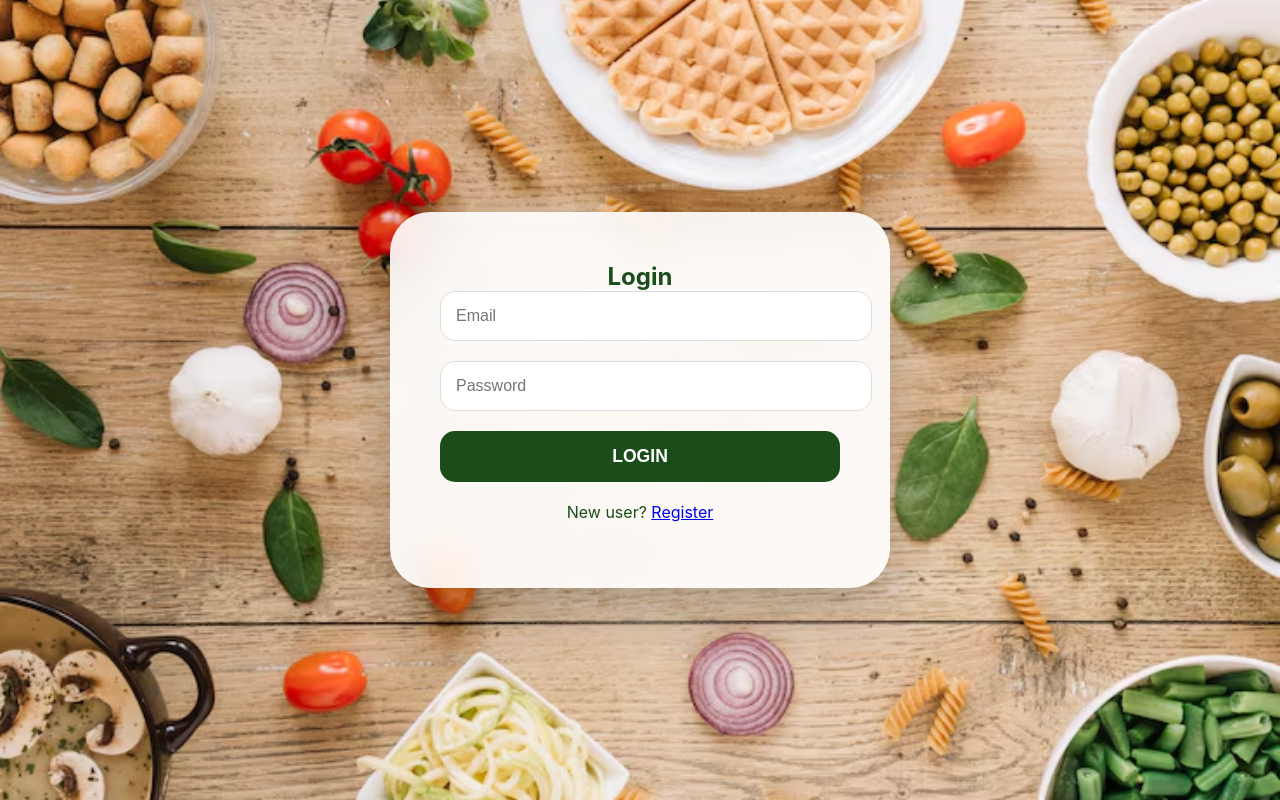
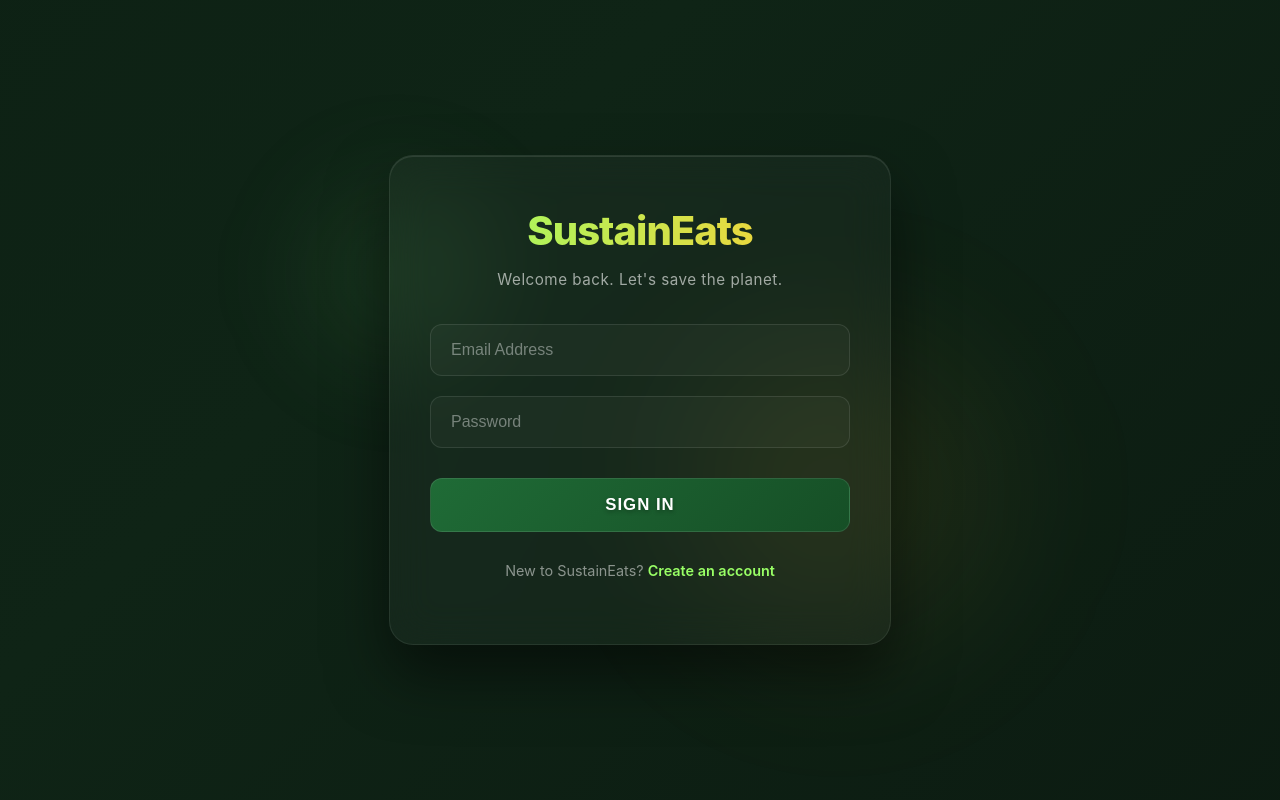
Before and after one commit to Upasana1611/sustaineats-frontend, a React (Vite) app: page / in a window 1280 px wide. Built offline with nearby package versions, Linux system fonts and the light colour scheme.

Commit message:
Complete redesign of Login and Register

```diff
--- a/src/Login.jsx
+++ b/src/Login.jsx
@@ -1,63 +1,15 @@
 import React, { useState } from 'react';
 import { useNavigate, Link } from 'react-router-dom';
 import API_BASE_URL from './config';
-import backgroundTable from './assets/background-table.png';
 
 const Login = () => {
   const [email, setEmail] = useState('');
   const [password, setPassword] = useState('');
+  const [isHovered, setIsHovered] = useState(false);
   const navigate = useNavigate();
-
-  const containerStyle = {
-    position: 'relative',
-    minHeight: '100vh',
-    width: '100%',
-    backgroundImage: `url(${backgroundTable})`,
-    backgroundSize: 'cover',
-    backgroundPosition: 'center',
-    backgroundAttachment: 'fixed',
-    display: 'flex',
-    justifyContent: 'center',
-    alignItems: 'center',
-    fontFamily: "'Inter', sans-serif",
-  };
-
-  const cardStyle = {
-    backgroundColor: 'rgba(255, 255, 255, 0.9)',
-    backdropFilter: 'blur(12px)',
-    padding: '50px',
-    borderRadius: '40px',
-    width: '400px',
-    zIndex: 10,
-    color: '#1a4d1a',
-    boxShadow: '0 20px 60px rgba(0,0,0,0.25)',
-    textAlign: 'center',
-  };
-
-  const inputStyle = {
-    padding: '15px',
-    borderRadius: '15px',
-    border: '1px solid #ddd',
-    outline: 'none',
-    fontSize: '1rem',
-    width: '100%',
-  };
-
-  const buttonStyle = {
-    padding: '15px',
-    backgroundColor: '#1a4d1a',
-    color: 'white',
-    border: 'none',
-    borderRadius: '15px',
-    fontWeight: 'bold',
-    fontSize: '1.1rem',
-    cursor: 'pointer',
-    width: '100%',
-  };
 
   const handleLogin = async (e) => {
     e.preventDefault();
-
     try {
       const response = await fetch(`${API_BASE_URL}/login`, {
         method: 'POST',
@@ -68,44 +20,141 @@ const Login = () => {
       const data = await response.json();
 
       if (response.ok) {
-        // Clear old session
         localStorage.clear();
-
-        // Include JWT & User data
         localStorage.setItem("email", data.email);
         localStorage.setItem("role", data.role);
         localStorage.setItem("name", data.name);
         localStorage.setItem("token", data.token);
 
-        // Secure ROLE BASED REDIRECT using backend data
         if (data.role === "admin") {
           navigate("/admin");
         } else {
           navigate("/home");
         }
-
       } else {
         alert(data.message || "Invalid credentials");
       }
-
     } catch (error) {
       console.error("Login error:", error);
       alert("Login failed. Try again.");
     }
   };
 
+  const css = `
+    @keyframes bgShimmer {
+      0% { background-position: 0% 50%; }
+      50% { background-position: 100% 50%; }
+      100% { background-position: 0% 50%; }
+    }
+    @keyframes floatOrb1 {
+      0% { transform: translate(0, 0) scale(1); }
+      33% { transform: translate(30px, -50px) scale(1.1); }
+      66% { transform: translate(-20px, 20px) scale(0.9); }
+      100% { transform: translate(0, 0) scale(1); }
+    }
+    @keyframes floatOrb2 {
+      0% { transform: translate(0, 0) scale(1); }
+      50% { transform: translate(-50px, -30px) scale(1.2); }
+      100% { transform: translate(0, 0) scale(1); }
+    }
+    .custom-input::placeholder {
+      color: rgba(255, 255, 255, 0.4);
+    }
+    .custom-input {
+      background: rgba(255, 255, 255, 0.03) !important;
+      border: 1px solid rgba(255, 255, 255, 0.1) !important;
+      color: white !important;
+      transition: all 0.3s ease !important;
+    }
+    .custom-input:focus {
+      border-color: #55aa55 !important;
+      background: rgba(255, 255, 255, 0.08) !important;
+      box-shadow: 0 0 15px rgba(85, 170, 85, 0.3) !important;
+    }
+    .login-btn-hover {
+      box-shadow: 0 0 25px rgba(85, 170, 85, 0.6) !important;
+      transform: translateY(-2px) !important;
+    }
+  `;
+
   return (
-    <div style={containerStyle}>
-      <div style={cardStyle}>
-        <h2>Login</h2>
+    <>
+      <style>{css}</style>
+      <div style={{
+        position: 'relative',
+        minHeight: '100vh',
+        width: '100vw',
+        background: 'linear-gradient(-45deg, #09130d, #0f2416, #091a10, #132a18)',
+        backgroundSize: '400% 400%',
+        animation: 'bgShimmer 15s ease infinite',
+        display: 'flex',
+        justifyContent: 'center',
+        alignItems: 'center',
+        fontFamily: "'Inter', sans-serif",
+        overflow: 'hidden'
+      }}>
+
+        {/* Decorative Floating Background Orbs for Premium feel */}
+        <div style={{
+          position: 'absolute', top: '15%', left: '20%', width: '300px', height: '300px',
+          background: 'radial-gradient(circle, rgba(85,170,85,0.15) 0%, rgba(0,0,0,0) 70%)',
+          borderRadius: '50%', filter: 'blur(40px)', animation: 'floatOrb1 10s ease-in-out infinite'
+        }}/>
+        <div style={{
+          position: 'absolute', bottom: '10%', right: '15%', width: '400px', height: '400px',
+          background: 'radial-gradient(circle, rgba(255,204,51,0.1) 0%, rgba(0,0,0,0) 70%)',
+          borderRadius: '50%', filter: 'blur(50px)', animation: 'floatOrb2 12s ease-in-out infinite'
+        }}/>
+
+        {/* Premium Dark Glass Card */}
+        <div style={{
+          position: 'relative',
+          padding: '50px 40px',
+          borderRadius: '24px',
+          width: '90%',
+          maxWidth: '420px',
+          background: 'rgba(255, 255, 255, 0.03)',
+          backdropFilter: 'blur(20px)',
+          WebkitBackdropFilter: 'blur(20px)',
+          border: '1px solid rgba(255, 255, 255, 0.08)',
+          boxShadow: '0 30px 60px rgba(0,0,0,0.5), inset 0 1px 0 rgba(255,255,255,0.1)',
+          textAlign: 'center',
+          color: '#ffffff',
+          zIndex: 10
+        }}>
+
+          <h2 style={{
+            fontSize: '2.5rem',
+            marginBottom: '8px',
+            fontWeight: '800',
+            background: 'linear-gradient(to right, #99ff66, #ffcc33)',
+            WebkitBackgroundClip: 'text',
+            WebkitTextFillColor: 'transparent',
+            letterSpacing: '-1px'
+          }}>SustainEats</h2>
+
+          <p style={{
+            color: 'rgba(255,255,255,0.6)',
+            marginBottom: '35px',
+            fontSize: '0.95rem',
+            letterSpacing: '0.5px'
+          }}>Welcome back. Let's save the planet.</p>
 
           <form onSubmit={handleLogin} style={{ display: 'flex', flexDirection: 'column', gap: '20px' }}>
             <input
               type="email"
-            placeholder="Email"
+              placeholder="Email Address"
               value={email}
               onChange={(e) => setEmail(e.target.value)}
-            style={inputStyle}
+              className="custom-input"
+              style={{
+                padding: '16px 20px',
+                borderRadius: '12px',
+                outline: 'none',
+                fontSize: '1rem',
+                width: '100%',
+                boxSizing: 'border-box'
+              }}
               required
             />
 
@@ -114,20 +163,59 @@ const Login = () => {
               placeholder="Password"
               value={password}
               onChange={(e) => setPassword(e.target.value)}
-            style={inputStyle}
+              className="custom-input"
+              style={{
+                padding: '16px 20px',
+                borderRadius: '12px',
+                outline: 'none',
+                fontSize: '1rem',
+                width: '100%',
+                boxSizing: 'border-box'
+              }}
               required
             />
 
-          <button type="submit" style={buttonStyle}>
-            LOGIN
+            <button
+              type="submit"
+              className={isHovered ? "login-btn-hover" : ""}
+              onMouseEnter={() => setIsHovered(true)}
+              onMouseLeave={() => setIsHovered(false)}
+              style={{
+                marginTop: '10px',
+                padding: '16px',
+                background: 'linear-gradient(135deg, #1f6b36, #164f26)',
+                color: 'white',
+                border: '1px solid rgba(255,255,255,0.1)',
+                borderRadius: '12px',
+                fontWeight: 'bold',
+                fontSize: '1.05rem',
+                letterSpacing: '1px',
+                cursor: 'pointer',
+                transition: 'all 0.3s ease',
+                width: '100%',
+                textShadow: '0 2px 4px rgba(0,0,0,0.3)'
+              }}>
+              SIGN IN
             </button>
           </form>
 
-        <p style={{ marginTop: '20px' }}>
-          New user? <Link to="/register">Register</Link>
+          <p style={{ marginTop: '30px', color: 'rgba(255,255,255,0.5)', fontSize: '0.9rem' }}>
+            New to SustainEats?{' '}
+            <Link to="/register" style={{
+              color: '#99ff66',
+              textDecoration: 'none',
+              fontWeight: '600',
+              transition: 'color 0.2s ease'
+             }}
+             onMouseEnter={(e) => e.target.style.color = '#fff'}
+             onMouseLeave={(e) => e.target.style.color = '#99ff66'}
+             >
+              Create an account
+            </Link>
           </p>
         </div>
       </div>
+    </>
   );
 };
 
--- a/src/Register.jsx
+++ b/src/Register.jsx
@@ -1,67 +1,13 @@
 import React, { useState } from 'react';
 import { useNavigate, Link } from 'react-router-dom';
 import API_BASE_URL from './config';
-
-// Import the background image to match Login/Home
-import backgroundTable from './assets/background-table.png';
 
 const Register = () => {
   const [name, setName] = useState('');
   const [email, setEmail] = useState('');
   const [password, setPassword] = useState('');
+  const [isHovered, setIsHovered] = useState(false);
   const navigate = useNavigate();
-
-  // --- STYLES ---
-  const containerStyle = {
-    position: 'relative',
-    minHeight: '100vh',
-    width: '100%',
-    backgroundImage: `url(${backgroundTable})`,
-    backgroundSize: 'cover',
-    backgroundPosition: 'center',
-    backgroundAttachment: 'fixed',
-    display: 'flex',
-    justifyContent: 'center',
-    alignItems: 'center',
-    fontFamily: "'Inter', sans-serif",
-  };
-
-  const cardStyle = {
-    backgroundColor: 'rgba(255, 255, 255, 0.9)',
-    backdropFilter: 'blur(12px)',
-    padding: '40px 50px',
-    borderRadius: '40px',
-    width: '400px',
-    zIndex: 10,
-    color: '#1a4d1a',
-    boxShadow: '0 20px 60px rgba(0,0,0,0.25)',
-    textAlign: 'center',
-    border: '1px solid rgba(255, 255, 255, 0.4)',
-  };
-
-  const inputStyle = {
-    padding: '15px',
-    borderRadius: '15px',
-    border: '1px solid #ddd',
-    outline: 'none',
-    fontSize: '1rem',
-    backgroundColor: 'white',
-    width: '100%',
-    boxSizing: 'border-box'
-  };
-
-  const buttonStyle = {
-    padding: '15px',
-    backgroundColor: '#1a4d1a',
-    color: 'white',
-    border: 'none',
-    borderRadius: '15px',
-    fontWeight: 'bold',
-    fontSize: '1.1rem',
-    cursor: 'pointer',
-    width: '100%',
-    marginTop: '10px'
-  };
 
   const handleRegister = async (e) => {
     e.preventDefault();
@@ -86,49 +32,199 @@ const Register = () => {
     }
   };
 
+  const css = `
+    @keyframes bgShimmer {
+      0% { background-position: 0% 50%; }
+      50% { background-position: 100% 50%; }
+      100% { background-position: 0% 50%; }
+    }
+    @keyframes floatOrb1 {
+      0% { transform: translate(0, 0) scale(1); }
+      33% { transform: translate(30px, -50px) scale(1.1); }
+      66% { transform: translate(-20px, 20px) scale(0.9); }
+      100% { transform: translate(0, 0) scale(1); }
+    }
+    @keyframes floatOrb2 {
+      0% { transform: translate(0, 0) scale(1); }
+      50% { transform: translate(-50px, -30px) scale(1.2); }
+      100% { transform: translate(0, 0) scale(1); }
+    }
+    .custom-input::placeholder {
+      color: rgba(255, 255, 255, 0.4);
+    }
+    .custom-input {
+      background: rgba(255, 255, 255, 0.03) !important;
+      border: 1px solid rgba(255, 255, 255, 0.1) !important;
+      color: white !important;
+      transition: all 0.3s ease !important;
+    }
+    .custom-input:focus {
+      border-color: #55aa55 !important;
+      background: rgba(255, 255, 255, 0.08) !important;
+      box-shadow: 0 0 15px rgba(85, 170, 85, 0.3) !important;
+    }
+    .login-btn-hover {
+      box-shadow: 0 0 25px rgba(85, 170, 85, 0.6) !important;
+      transform: translateY(-2px) !important;
+    }
+  `;
+
   return (
-    <div style={containerStyle}>
-      <div style={cardStyle}>
-        <h2 style={{ fontSize: '2.5rem', marginBottom: '8px', color: '#1a4d1a' }}>Join Us</h2>
-        <p style={{ marginBottom: '30px', color: '#666', fontSize: '0.95rem' }}>
-            Start your journey toward zero food waste today.
-        </p>
+    <>
+      <style>{css}</style>
+      <div style={{
+        position: 'relative',
+        minHeight: '100vh',
+        width: '100vw',
+        background: 'linear-gradient(-45deg, #09130d, #0f2416, #091a10, #132a18)',
+        backgroundSize: '400% 400%',
+        animation: 'bgShimmer 15s ease infinite',
+        display: 'flex',
+        justifyContent: 'center',
+        alignItems: 'center',
+        fontFamily: "'Inter', sans-serif",
+        overflow: 'hidden'
+      }}>
 
-        <form onSubmit={handleRegister} style={{ display: 'flex', flexDirection: 'column', gap: '15px' }}>
+        {/* Decorative Floating Background Orbs */}
+        <div style={{
+          position: 'absolute', top: '15%', left: '20%', width: '300px', height: '300px',
+          background: 'radial-gradient(circle, rgba(85,170,85,0.15) 0%, rgba(0,0,0,0) 70%)',
+          borderRadius: '50%', filter: 'blur(40px)', animation: 'floatOrb1 10s ease-in-out infinite'
+        }}/>
+        <div style={{
+          position: 'absolute', bottom: '10%', right: '15%', width: '400px', height: '400px',
+          background: 'radial-gradient(circle, rgba(255,204,51,0.1) 0%, rgba(0,0,0,0) 70%)',
+          borderRadius: '50%', filter: 'blur(50px)', animation: 'floatOrb2 12s ease-in-out infinite'
+        }}/>
+
+        {/* Premium Dark Glass Card */}
+        <div style={{
+          position: 'relative',
+          padding: '45px 40px',
+          borderRadius: '24px',
+          width: '90%',
+          maxWidth: '420px',
+          background: 'rgba(255, 255, 255, 0.03)',
+          backdropFilter: 'blur(20px)',
+          WebkitBackdropFilter: 'blur(20px)',
+          border: '1px solid rgba(255, 255, 255, 0.08)',
+          boxShadow: '0 30px 60px rgba(0,0,0,0.5), inset 0 1px 0 rgba(255,255,255,0.1)',
+          textAlign: 'center',
+          color: '#ffffff',
+          zIndex: 10
+        }}>
+
+          <h2 style={{
+            fontSize: '2.5rem',
+            marginBottom: '8px',
+            fontWeight: '800',
+            background: 'linear-gradient(to right, #99ff66, #ffcc33)',
+            WebkitBackgroundClip: 'text',
+            WebkitTextFillColor: 'transparent',
+            letterSpacing: '-1px'
+          }}>Join Us</h2>
+
+          <p style={{
+            color: 'rgba(255,255,255,0.6)',
+            marginBottom: '35px',
+            fontSize: '0.95rem',
+            letterSpacing: '0.5px'
+          }}>Start your journey toward zero food waste today.</p>
+
+          <form onSubmit={handleRegister} style={{ display: 'flex', flexDirection: 'column', gap: '20px' }}>
             <input
               type="text"
               placeholder="Full Name"
               value={name}
               onChange={(e) => setName(e.target.value)}
-            style={inputStyle}
+              className="custom-input"
+              style={{
+                padding: '16px 20px',
+                borderRadius: '12px',
+                outline: 'none',
+                fontSize: '1rem',
+                width: '100%',
+                boxSizing: 'border-box'
+              }}
               required
             />
+
             <input
               type="email"
               placeholder="Email Address"
               value={email}
               onChange={(e) => setEmail(e.target.value)}
-            style={inputStyle}
+              className="custom-input"
+              style={{
+                padding: '16px 20px',
+                borderRadius: '12px',
+                outline: 'none',
+                fontSize: '1rem',
+                width: '100%',
+                boxSizing: 'border-box'
+              }}
               required
             />
+
             <input
               type="password"
               placeholder="Create Password"
               value={password}
               onChange={(e) => setPassword(e.target.value)}
-            style={inputStyle}
+              className="custom-input"
+              style={{
+                padding: '16px 20px',
+                borderRadius: '12px',
+                outline: 'none',
+                fontSize: '1rem',
+                width: '100%',
+                boxSizing: 'border-box'
+              }}
               required
             />
-          <button type="submit" style={buttonStyle}>
+
+            <button
+              type="submit"
+              className={isHovered ? "login-btn-hover" : ""}
+              onMouseEnter={() => setIsHovered(true)}
+              onMouseLeave={() => setIsHovered(false)}
+              style={{
+                marginTop: '10px',
+                padding: '16px',
+                background: 'linear-gradient(135deg, #1f6b36, #164f26)',
+                color: 'white',
+                border: '1px solid rgba(255,255,255,0.1)',
+                borderRadius: '12px',
+                fontWeight: 'bold',
+                fontSize: '1.05rem',
+                letterSpacing: '1px',
+                cursor: 'pointer',
+                transition: 'all 0.3s ease',
+                width: '100%',
+                textShadow: '0 2px 4px rgba(0,0,0,0.3)'
+              }}>
               SIGN UP
             </button>
           </form>
 
-        <p style={{ marginTop: '25px', color: '#444' }}>
-          Already have an account? <Link to="/" style={{ color: '#7ec335', fontWeight: 'bold', textDecoration: 'none' }}>Login</Link>
+          <p style={{ marginTop: '30px', color: 'rgba(255,255,255,0.5)', fontSize: '0.9rem' }}>
+            Already have an account?{' '}
+            <Link to="/" style={{
+              color: '#99ff66',
+              textDecoration: 'none',
+              fontWeight: '600',
+              transition: 'color 0.2s ease'
+             }}
+             onMouseEnter={(e) => e.target.style.color = '#fff'}
+             onMouseLeave={(e) => e.target.style.color = '#99ff66'}
+             >
+              Sign In
+            </Link>
           </p>
         </div>
       </div>
+    </>
   );
 };
 
```
Lines whose indentation alone changed are shown as unchanged.
